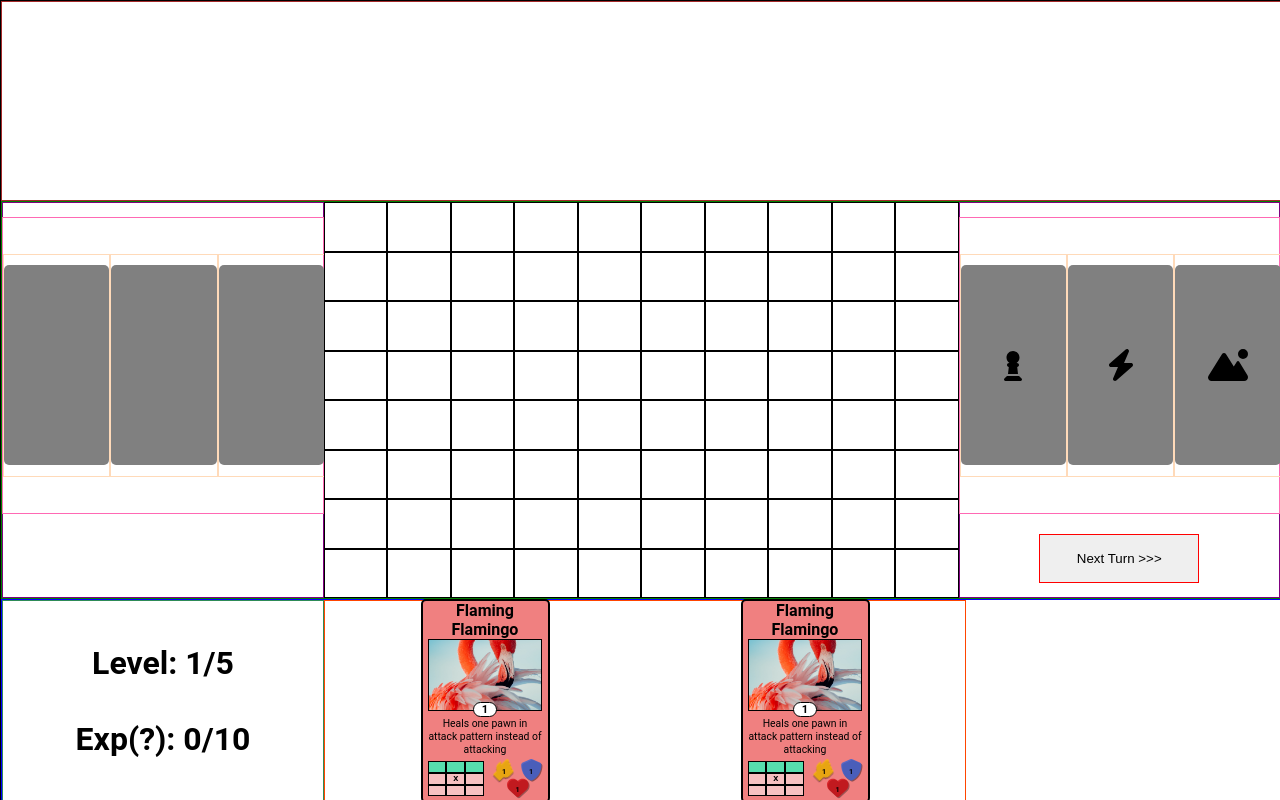
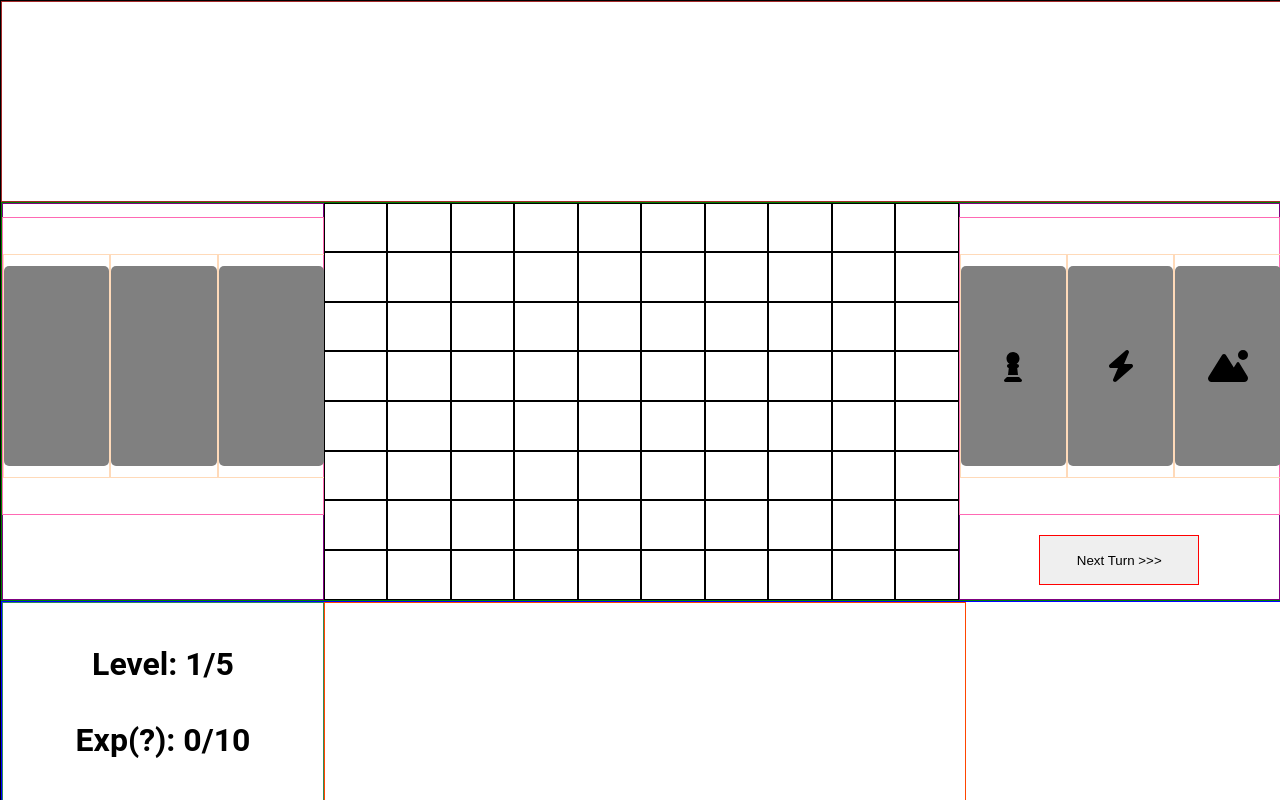
Before and after one commit to davbyron/chess-battle, a Next.js app: page / in a window 1280 px wide. Built offline with nearby package versions, Linux system fonts and the light colour scheme.

Commit message:
update card component to dynamically retrieve data from mongodb

```diff
--- a/components/BoardPrototype.jsx
+++ b/components/BoardPrototype.jsx
@@ -1,3 +1,4 @@
+import React, { useEffect } from 'react'
 import BoardSquare from './BoardSquare'
 import Card from './Card'
 import styles from './BoardPrototype.module.css'
@@ -5,6 +6,23 @@ import { FontAwesomeIcon } from '@fortawesome/react-fontawesome'
 import { faBolt, faChessPawn, faMountainSun } from '@fortawesome/free-solid-svg-icons'
 
 export default function BoardPrototype() {
+
+    const [player2Hand, setPlayer2Hand] = React.useState([]) // Init empty array
+
+    useEffect(() => {
+        console.log('you changed player 2\'s hand!')
+        console.log(player2Hand);
+    }, [player2Hand])
+
+    async function handlePawnDeckClick() {
+        // Get a random card
+        const card = await fetch('http://localhost:3001/card');
+        const cardJSON = await card.json()
+
+        // Update hand
+        setPlayer2Hand(player2Hand.concat(cardJSON));
+    }
+
     return (
         <div className={styles.container}>
             <div className={styles.player1}>
@@ -33,7 +51,7 @@ export default function BoardPrototype() {
                 <div className={`player2-panel ${styles.middlegroundPanel}`}>
                     <div className={styles.decks}>
                         <div className={styles.deckContainer}>
-                            <div className={`${styles.deck} pawnDeck`}>
+                            <div className={`${styles.deck} pawnDeck`} onClick={handlePawnDeckClick}>
                                 <FontAwesomeIcon icon={faChessPawn} size='2x' />
                             </div>
                         </div>
@@ -61,8 +79,18 @@ export default function BoardPrototype() {
                     Exp(?): 0/10
                 </div>
                 <div className={styles.hand}>
-                    <Card />
-                    <Card />
+                    {player2Hand.map(card => {
+                        return (
+                            <Card
+                                name={card.name}
+                                text={card.ability}
+                                level={card.level}
+                                attack={card.attack}
+                                health={card.health}
+                                attackPattern={card.attack_pattern}
+                             />
+                        )
+                    })}
                 </div>
             </div>
         </div>
--- a/components/Card.jsx
+++ b/components/Card.jsx
@@ -1,29 +1,39 @@
 import React from 'react';
+import Image from 'next/image'
 import { FontAwesomeIcon } from '@fortawesome/react-fontawesome'
 import { faHeart, faHandBackFist, faShield } from '@fortawesome/free-solid-svg-icons'
 import Pattern from './Pattern'
 import styles from './Card.module.css'
 
-export default function Card() {
+// import FlamingoImage from 'https://images.unsplash.com/5/unsplash-kitsune-4.jpg?ixlib=rb-0.3.5&q=80&fm=jpg&crop=entropy&cs=tinysrgb&w=1080&fit=max&ixid=eyJhcHBfaWQiOjEyMDd9&s=fb86e2e09fceac9b363af536b93a1275'
+
+export default function Card(props) {
+    const name = props.name;
+    const text = props.text == 'None' ? '' : props.text;
+    const level = props.level;
+    const attack = props.attack;
+    const health = props.health;
+    const attackPattern = props.attackPattern;
+
+    const cardLevelStyle = `level${level}Card`
 
     return (
         <div className={styles.container}>
-            <div className={styles.card} draggable="true">
-                <div className={styles.cardName}>
-                    Flaming Flamingo
-                </div>
+            <div className={`${styles.card} ${styles[cardLevelStyle]}`} draggable="true">
+                <div className={styles.cardName}>{name}</div>
                 <div className={styles.cardImage}>
+                    <Image src='https://images.unsplash.com/5/unsplash-kitsune-4.jpg?ixlib=rb-0.3.5&q=80&fm=jpg&crop=entropy&cs=tinysrgb&w=1080&fit=max&ixid=eyJhcHBfaWQiOjEyMDd9&s=fb86e2e09fceac9b363af536b93a1275' fill />
                     <div className={styles.cardLevel}> {/* This should be a component too -- for prototype just leaving as is */}
-                        1
+                        {level}
                     </div>
                 </div>
-                <div className={styles.cardText}>Heals one pawn in attack pattern instead of attacking</div>
+                <div className={styles.cardText}>{`${text}`}</div>
                 <div className={styles.patternAndStatsContainer}>
-                    <Pattern pattern='A' />
+                    <Pattern pattern={`${attackPattern}`} />
                     <div className={styles.stats}>
                         <div className={styles.attack}>
                             <FontAwesomeIcon icon={faHandBackFist} className={`${styles.faIcon} ${styles.attackIcon}`} />
-                            <div className={styles.attackNumber}>1</div>
+                            <div className={styles.attackNumber}>{attack}</div>
                         </div>
                         <div className={styles.defense}>
                             <FontAwesomeIcon icon={faShield} className={`${styles.faIcon} ${styles.defenseIcon}`} />
@@ -31,7 +41,7 @@ export default function Card() {
                         </div>
                         <div className={styles.health}>
                             <FontAwesomeIcon icon={faHeart} className={`${styles.faIcon} ${styles.healthIcon}`} />
-                            <div className={styles.healthNumber}>1</div>
+                            <div className={styles.healthNumber}>{health}</div>
                         </div>
                     </div>
                 </div>
--- a/components/Card.module.css
+++ b/components/Card.module.css
@@ -15,12 +15,21 @@
     justify-content: space-between;
     border-radius: var(--card-border-radius);
     border: 2px solid black;
+    background-color: lightgray;
+    transition: all .2s ease-in-out;
+}
+
+.level1Card {
     background-color: lightcoral;
-    transition: all .2s ease-in-out;
+}
+
+.level2Card {
+    background-color: rgb(146, 194, 219);
 }
 
 .card:hover {
     transform: scale(2) translateY(-30%);
+    z-index: 2;
     cursor: pointer;
 }
 
@@ -39,7 +48,7 @@
     display: flex;
     justify-content: center;
     border: 1px solid black;
-    background-image: url('../public/static/images/edrick-krozendijk-25JxltstHSc-unsplash.jpg');
+    /* background-image: url('../public/static/images/edrick-krozendijk-25JxltstHSc-unsplash.jpg'); */
     background-size: cover;
     background-repeat: no-repeat;
     background-position: center;
@@ -54,7 +63,6 @@
     border-radius: 20px;
     border: 1px solid black;
     background-color: white;
-    /* background: radial-gradient(#fff, 50%, rgba(255, 255, 255, 0.15), 70%, transparent); */
 }
 
 .cardText {
@@ -115,7 +123,6 @@
 
 .attack {
     /* border: 1px solid gray; */
-    /* background: radial-gradient() */
     transform: translate(-75%, -50%); /* x, y */
 }
 
@@ -135,7 +142,6 @@
 
 .health {
     /* border: 1px solid yellow; */
-    /* background: radial-gradient(#FB181C, 50%, rgba(251, 24, 28, 0.15), 70%, transparent); */
     transform: translate(0, 50%); /* x, y */
 }
 
```
